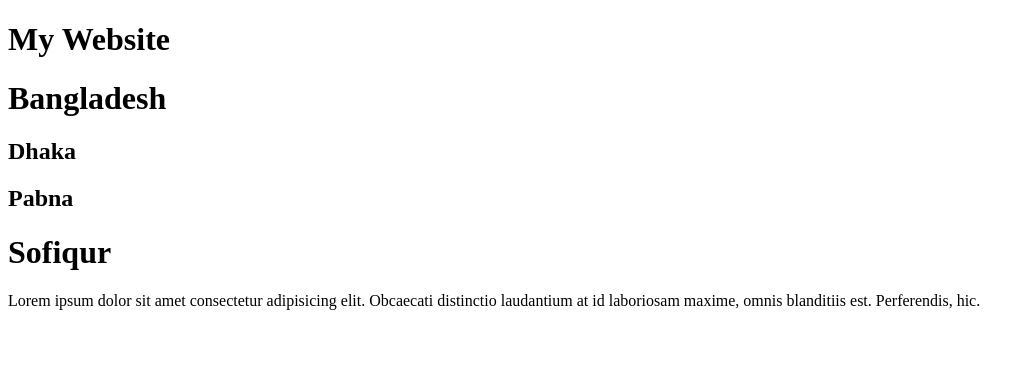
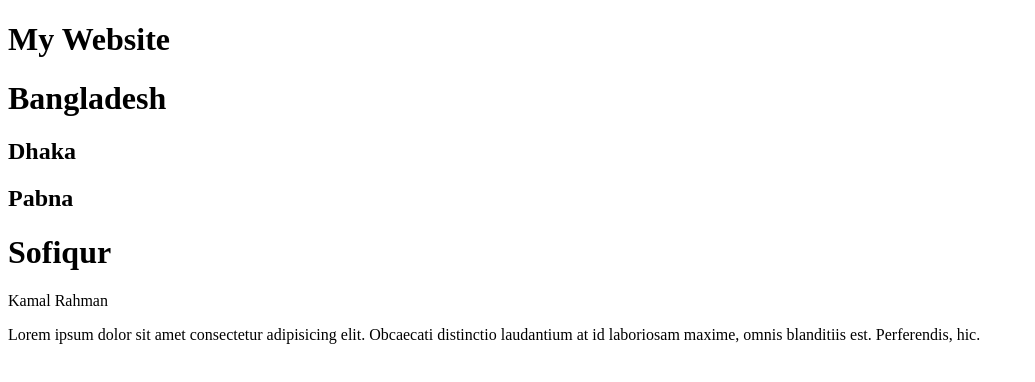
Before and after one commit to SofiqurRahman/My-Website, a plain HTML site: page index.html in a window 1280 px wide. Shown: the whole page, without its empty margins (0-1035 px from the left). Drawn offline with Linux system fonts and the light colour scheme.

Commit message:
add name

```diff
--- a/index.html
+++ b/index.html
@@ -11,6 +11,7 @@
     <h2>Dhaka</h2>
     <h2>Pabna</h2>
     <h1>Sofiqur</h1>
+    <p>Kamal Rahman</p>
     <p>Lorem ipsum dolor sit amet consectetur adipisicing elit. Obcaecati distinctio laudantium at id laboriosam maxime, omnis blanditiis est. Perferendis, hic.</p>
 </body>
 </html>
```
